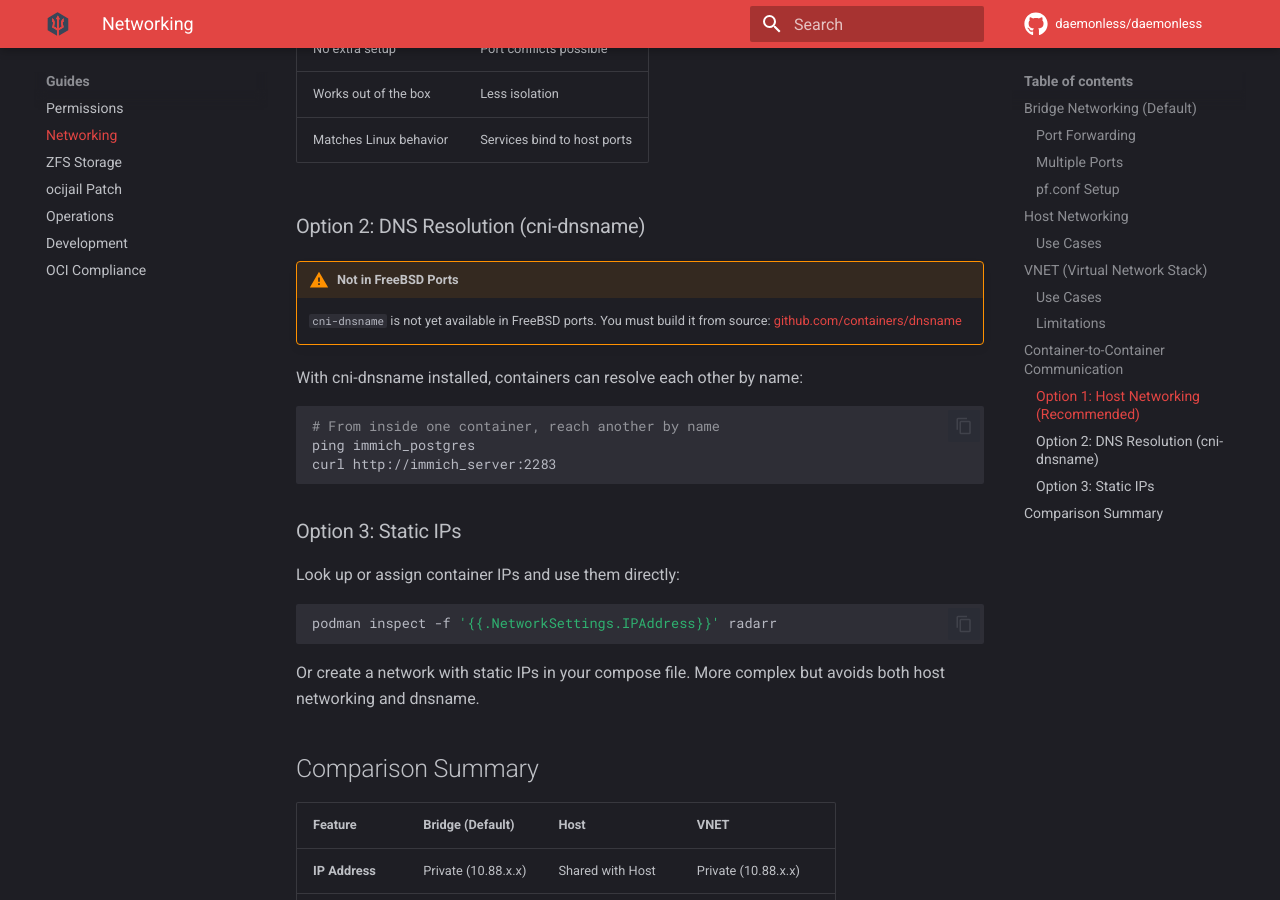
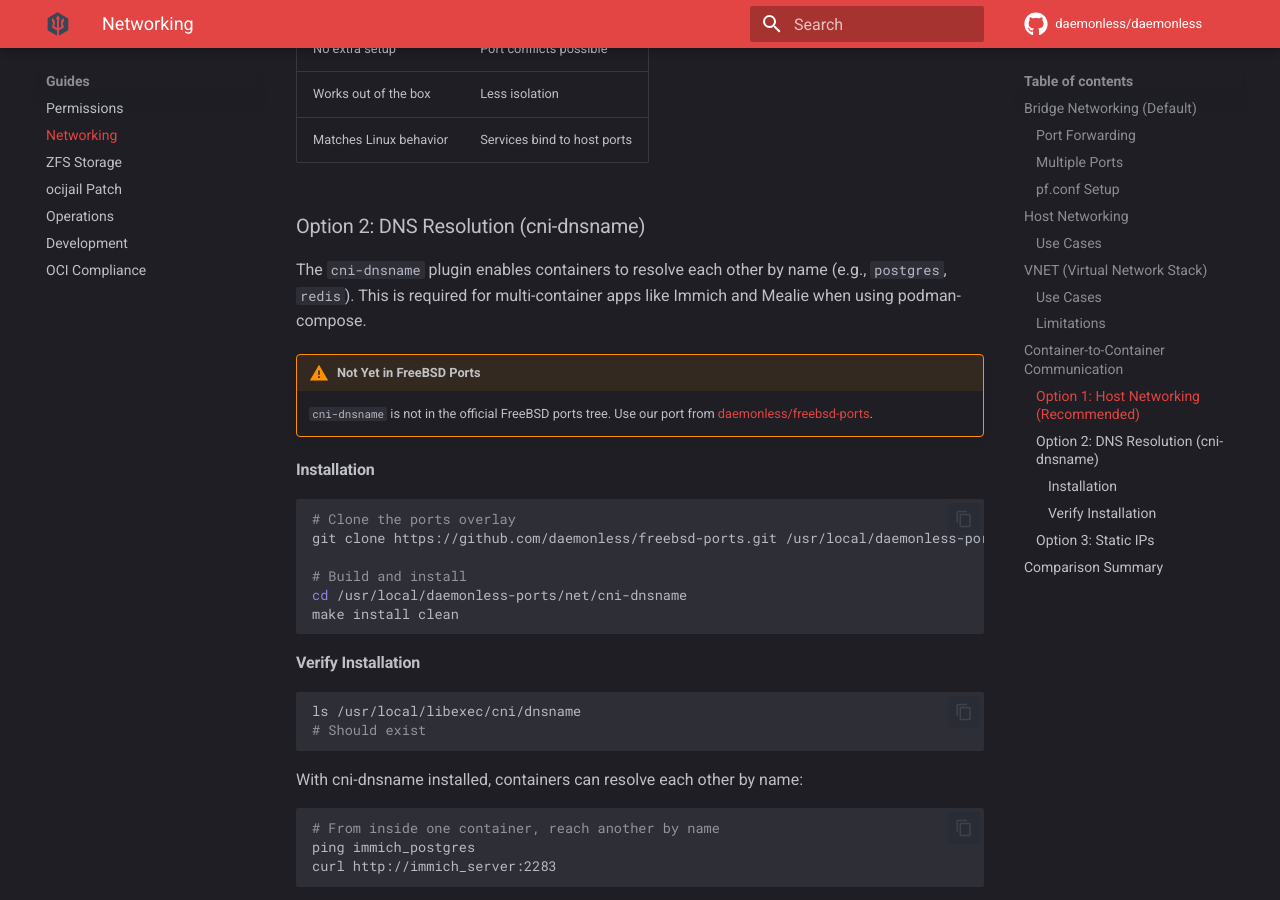
Before and after one commit to daemonless/daemonless-site-test, an MkDocs documentation site: the page built from docs/guides/networking.md, in a window 1280 px wide and 900 px high, scrolled down 2774 px. Built offline with MkDocs 1.6.1 and Material for MkDocs 9.7.7, drawn with Linux system fonts in a browser that asks for light colours; comment, search, counter and statistics services are not loaded.

Commit message:
add notes about dnsname

````diff
--- a/docs/guides/networking.md
+++ b/docs/guides/networking.md
@@ -113,9 +113,28 @@ services:
 
 ### Option 2: DNS Resolution (cni-dnsname)
 
-!!! warning "Not in FreeBSD Ports"
-    `cni-dnsname` is not yet available in FreeBSD ports. You must build it from source:
-    [github.com/containers/dnsname](https://github.com/containers/dnsname)
+The `cni-dnsname` plugin enables containers to resolve each other by name (e.g., `postgres`, `redis`). This is required for multi-container apps like Immich and Mealie when using podman-compose.
+
+!!! warning "Not Yet in FreeBSD Ports"
+    `cni-dnsname` is not in the official FreeBSD ports tree. Use our port from [daemonless/freebsd-ports](https://github.com/daemonless/freebsd-ports).
+
+#### Installation
+
+```bash
+# Clone the ports overlay
+git clone https://github.com/daemonless/freebsd-ports.git /usr/local/daemonless-ports
+
+# Build and install
+cd /usr/local/daemonless-ports/net/cni-dnsname
+make install clean
+```
+
+#### Verify Installation
+
+```bash
+ls /usr/local/libexec/cni/dnsname
+# Should exist
+```
 
 With cni-dnsname installed, containers can resolve each other by name:
 
````
Also changed, not shown: docs/quick-start.md (+21 -0 lines).
